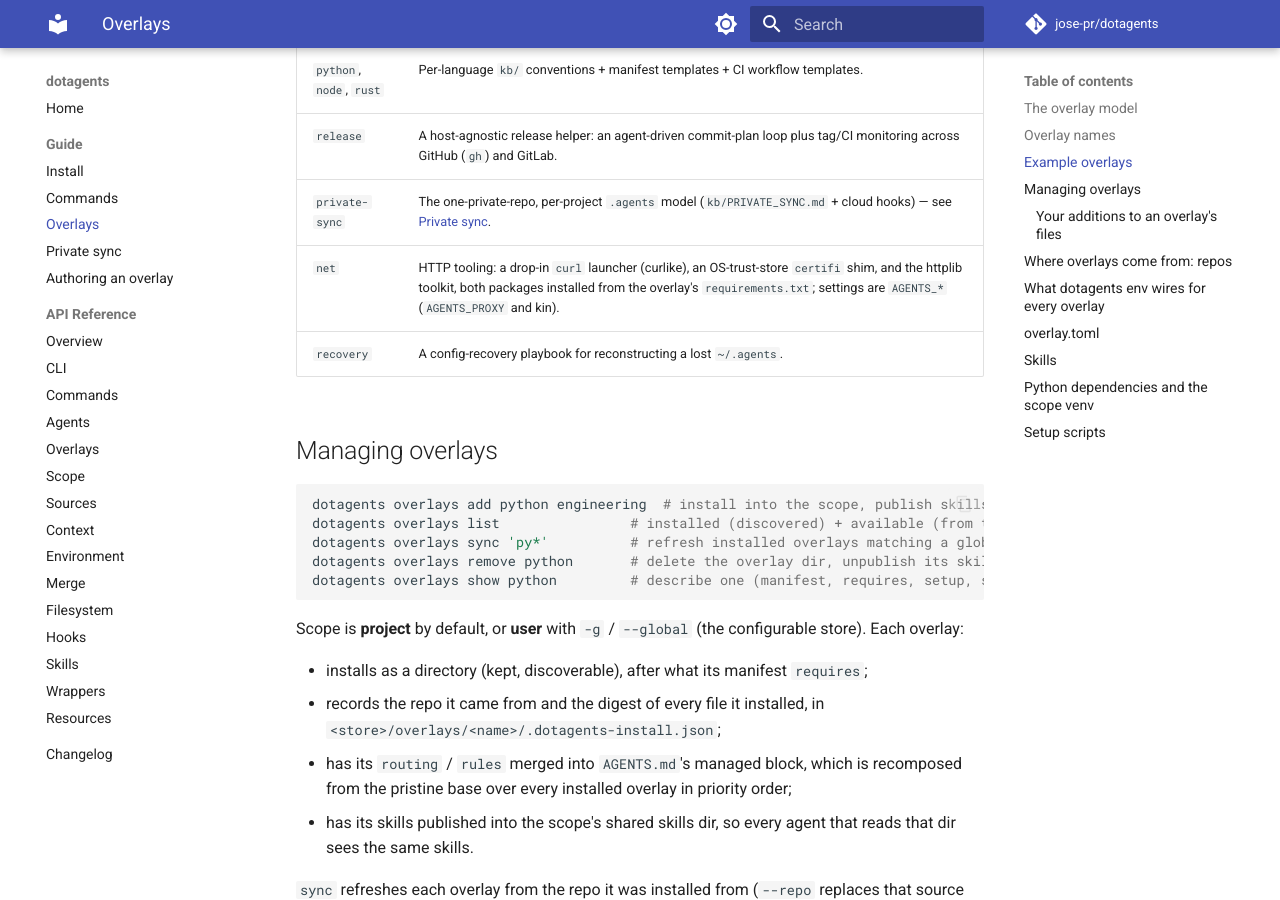
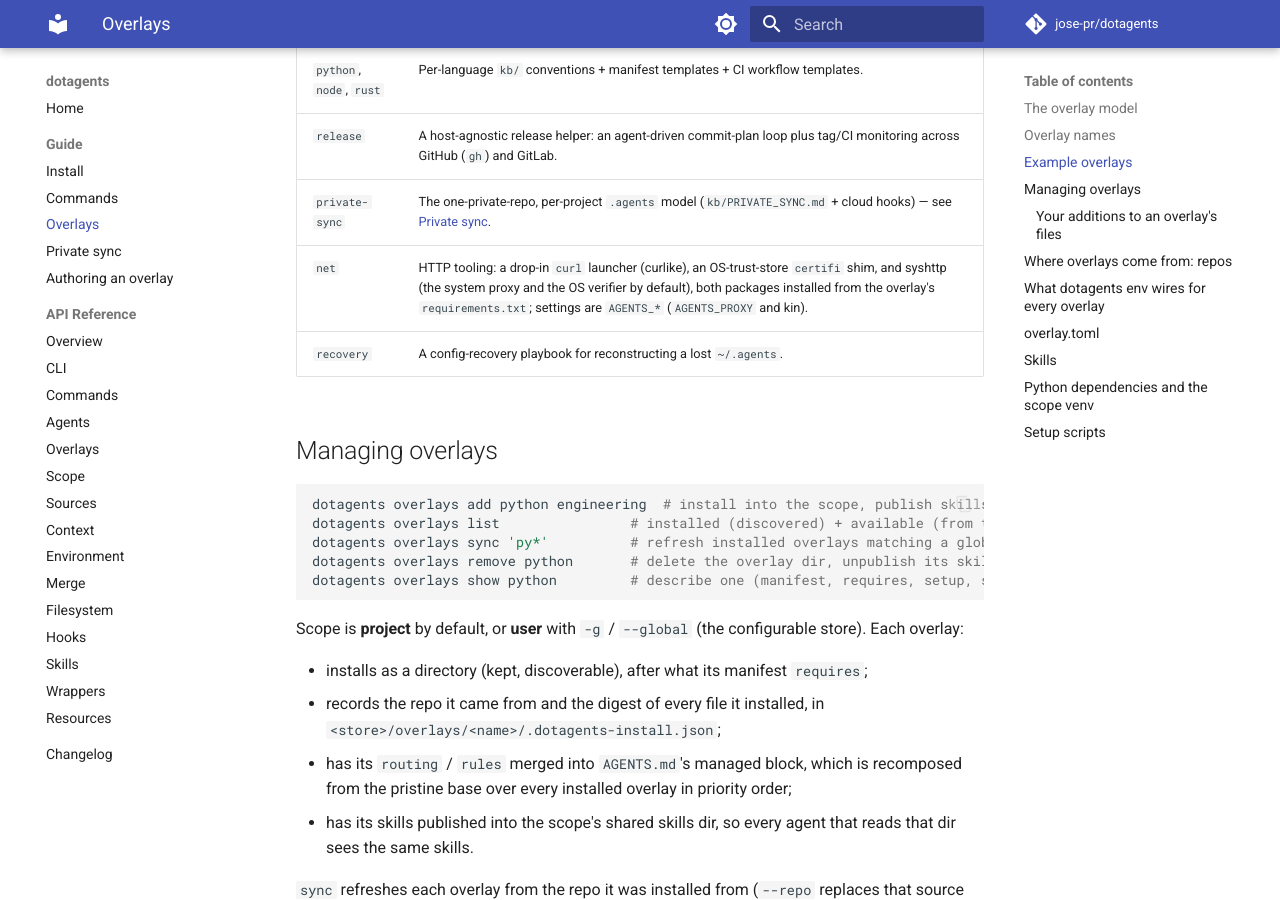
Before and after one commit to jose-pr/dotagents, an MkDocs documentation site: the page built from docs/guide/overlays.md, in a window 1280 px wide and 900 px high, scrolled down 1374 px. Built offline with MkDocs 1.6.1 and Material for MkDocs 9.7.7, drawn with Linux system fonts in a browser that asks for light colours; comment, search, counter and statistics services are not loaded.

Commit message:
docs: the net overlay row names syshttp

```diff
--- a/docs/guide/overlays.md
+++ b/docs/guide/overlays.md
@@ -48,7 +48,7 @@
 | `python`, `node`, `rust` | Per-language `kb/` conventions + manifest templates + CI workflow templates. |
 | `release` | A host-agnostic release helper: an agent-driven commit-plan loop plus tag/CI monitoring across GitHub (`gh`) and GitLab. |
 | `private-sync` | The one-private-repo, per-project `.agents` model (`kb/PRIVATE_SYNC.md` + cloud hooks) — see [Private sync](private-sync.md). |
-| `net` | HTTP tooling: a drop-in `curl` launcher (curlike), an OS-trust-store `certifi` shim, and the httplib toolkit, both packages installed from the overlay's `requirements.txt`; settings are `AGENTS_*` (`AGENTS_PROXY` and kin). |
+| `net` | HTTP tooling: a drop-in `curl` launcher (curlike), an OS-trust-store `certifi` shim, and syshttp (the system proxy and the OS verifier by default), both packages installed from the overlay's `requirements.txt`; settings are `AGENTS_*` (`AGENTS_PROXY` and kin). |
 | `recovery` | A config-recovery playbook for reconstructing a lost `~/.agents`. |
 
 ## Managing overlays
```
